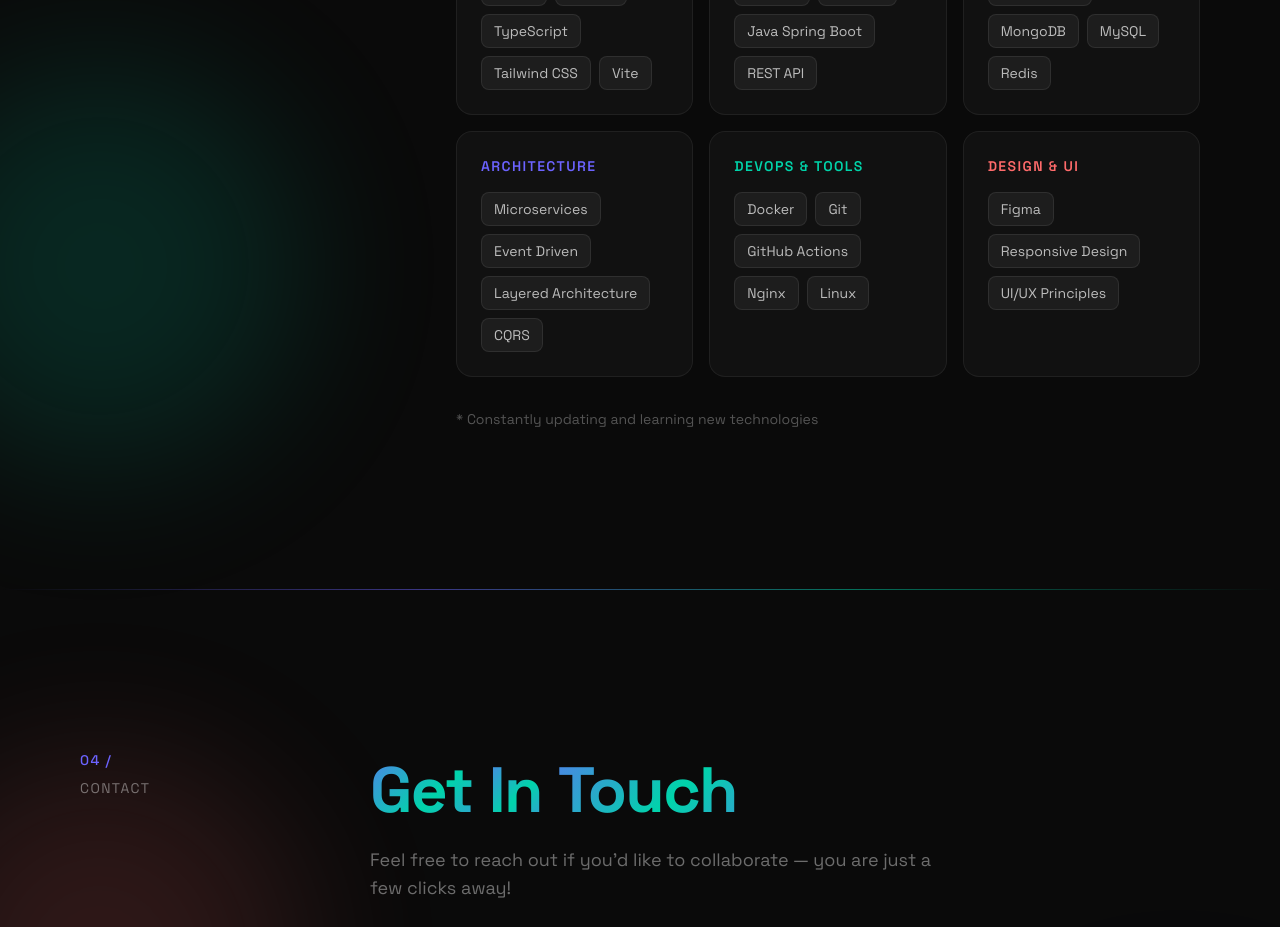
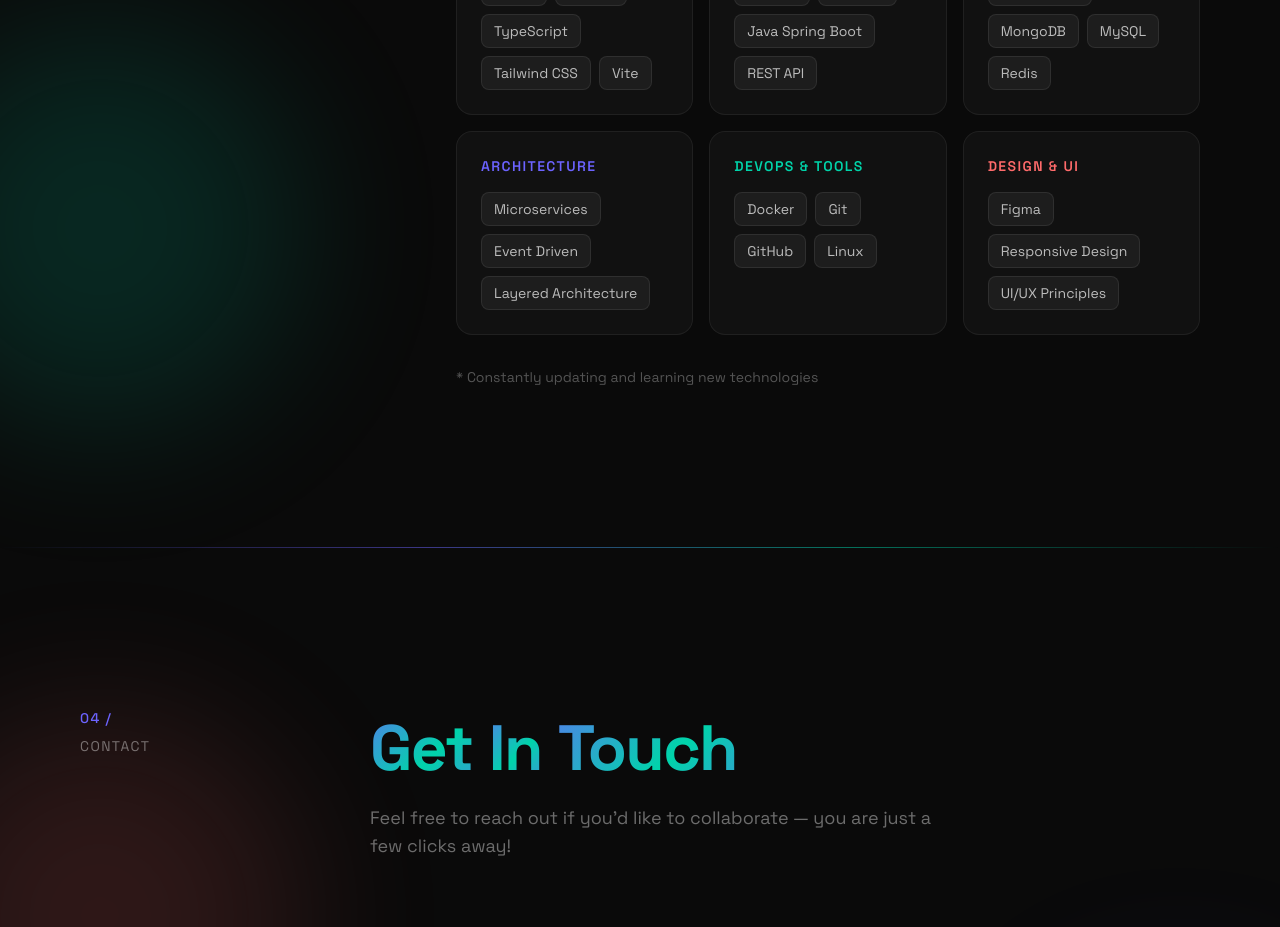
Before and after one commit to minhzuu/MinhDu_Portfolio, a React (Vite) app: page / in a window 1280 px wide. Shown: the part 4640-5567 px from the top of the page. Built offline with nearby package versions, Linux system fonts and the light colour scheme.

Commit message:
feat: add Skills component with animated marquee and categorized technology grid

```diff
--- a/src/components/Skills.tsx
+++ b/src/components/Skills.tsx
@@ -16,8 +16,8 @@
   { category: 'Frontend', skills: ['React', 'Next.js', 'TypeScript', 'Tailwind CSS', 'Vite'], color: '#6C63FF' },
   { category: 'Backend', skills: ['Node.js', 'Express', 'Java Spring Boot', 'REST API'], color: '#00D4AA' },
   { category: 'Database', skills: ['PostgreSQL', 'MongoDB', 'MySQL', 'Redis'], color: '#FF6B6B' },
-  { category: 'Architecture', skills: ['Microservices', 'Event Driven', 'Layered Architecture', 'CQRS'], color: '#6C63FF' },
-  { category: 'DevOps & Tools', skills: ['Docker', 'Git', 'GitHub Actions', 'Nginx', 'Linux'], color: '#00D4AA' },
+  { category: 'Architecture', skills: ['Microservices', 'Event Driven', 'Layered Architecture'], color: '#6C63FF' },
+  { category: 'DevOps & Tools', skills: ['Docker', 'Git', 'GitHub', 'Linux'], color: '#00D4AA' },
   { category: 'Design & UI', skills: ['Figma', 'Responsive Design', 'UI/UX Principles'], color: '#FF6B6B' },
 ]
 
```
